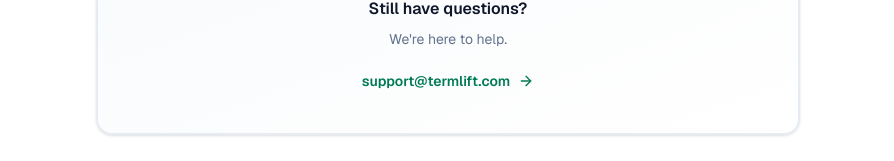
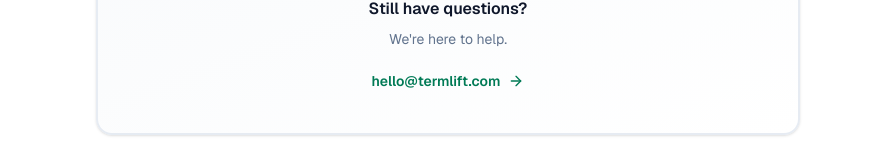
Before and after one commit to Boomchakalala/Dealcheck, a Next.js app: page /help in a window 1280 px wide. Shown: the part 1266-1427 px from the top of the page, without its empty margins (192-1086 px from the left). Built offline with nearby package versions, Linux system fonts and the light colour scheme; no server answers.

Commit message:
Sandbox autosave

```diff
--- a/src/app/help/page.tsx
+++ b/src/app/help/page.tsx
@@ -63,10 +63,10 @@ export default function HelpPage() {
             <p className="text-base font-semibold text-slate-900 mb-2">Still have questions?</p>
             <p className="text-sm text-slate-500 mb-5">We're here to help.</p>
             <a
-              href="mailto:support@termlift.com"
+              href="mailto:hello@termlift.com"
               className="inline-flex items-center gap-2 text-sm font-semibold text-emerald-700 hover:text-emerald-800 transition-colors group"
             >
-              support@termlift.com
+              hello@termlift.com
               <ArrowRight className="w-4 h-4 group-hover:translate-x-1 transition-transform" />
             </a>
           </div>
--- a/src/app/privacy/page.tsx
+++ b/src/app/privacy/page.tsx
@@ -47,7 +47,7 @@ export default function PrivacyPage() {
             <section>
               <h2 className="text-lg font-semibold text-slate-900 mb-3">1. Who We Are</h2>
               <p className="mb-2">TermLift is operated by its founding team. Company registration is in progress.</p>
-              <p className="text-xs text-slate-600">Contact: <a href="mailto:privacy@termlift.com" className="text-emerald-600 hover:underline">privacy@termlift.com</a></p>
+              <p className="text-xs text-slate-600">Contact: <a href="mailto:hello@termlift.com" className="text-emerald-600 hover:underline">hello@termlift.com</a></p>
             </section>
 
             <section>
@@ -139,7 +139,7 @@ export default function PrivacyPage() {
                 <li>• <span className="font-medium">Export:</span> Get your data in portable format</li>
                 <li>• <span className="font-medium">Object:</span> Object to certain processing</li>
               </ul>
-              <p className="mt-3 text-sm">To exercise these rights: <a href="mailto:privacy@termlift.com" className="text-emerald-600 hover:underline">privacy@termlift.com</a></p>
+              <p className="mt-3 text-sm">To exercise these rights: <a href="mailto:hello@termlift.com" className="text-emerald-600 hover:underline">hello@termlift.com</a></p>
             </section>
 
             <section>
@@ -182,8 +182,8 @@ export default function PrivacyPage() {
             <section>
               <h2 className="text-lg font-semibold text-slate-900 mb-3">11. Contact</h2>
               <div className="bg-slate-50 rounded-lg border border-slate-200 p-5">
-                <p className="text-sm"><span className="font-medium">Privacy questions:</span> <a href="mailto:privacy@termlift.com" className="text-emerald-600 hover:underline">privacy@termlift.com</a></p>
-                <p className="text-sm mt-1"><span className="font-medium">General support:</span> <a href="mailto:support@termlift.com" className="text-emerald-600 hover:underline">support@termlift.com</a></p>
+                <p className="text-sm"><span className="font-medium">Privacy questions:</span> <a href="mailto:hello@termlift.com" className="text-emerald-600 hover:underline">hello@termlift.com</a></p>
+                <p className="text-sm mt-1"><span className="font-medium">General support:</span> <a href="mailto:hello@termlift.com" className="text-emerald-600 hover:underline">hello@termlift.com</a></p>
               </div>
             </section>
 
--- a/src/app/security/page.tsx
+++ b/src/app/security/page.tsx
@@ -142,7 +142,7 @@ export default function SecurityPage() {
                 <li className="flex gap-2"><span>•</span> No formal incident response plan</li>
               </ul>
               <p className="text-sm text-slate-700 mt-3">
-                We&apos;re continuously improving. Questions? Email <a href="mailto:security@termlift.com" className="text-emerald-600 hover:underline font-medium">security@termlift.com</a>
+                We&apos;re continuously improving. Questions? Email <a href="mailto:hello@termlift.com" className="text-emerald-600 hover:underline font-medium">hello@termlift.com</a>
               </p>
             </div>
           </div>
@@ -153,9 +153,9 @@ export default function SecurityPage() {
 
             <div className="bg-white rounded-xl border border-slate-200 p-6">
               <div className="space-y-2 text-sm">
-                <p><span className="font-semibold text-slate-900">Security:</span> <a href="mailto:security@termlift.com" className="text-emerald-600 hover:underline">security@termlift.com</a></p>
-                <p><span className="font-semibold text-slate-900">Privacy:</span> <a href="mailto:privacy@termlift.com" className="text-emerald-600 hover:underline">privacy@termlift.com</a></p>
-                <p><span className="font-semibold text-slate-900">Support:</span> <a href="mailto:support@termlift.com" className="text-emerald-600 hover:underline">support@termlift.com</a></p>
+                <p><span className="font-semibold text-slate-900">Security:</span> <a href="mailto:hello@termlift.com" className="text-emerald-600 hover:underline">hello@termlift.com</a></p>
+                <p><span className="font-semibold text-slate-900">Privacy:</span> <a href="mailto:hello@termlift.com" className="text-emerald-600 hover:underline">hello@termlift.com</a></p>
+                <p><span className="font-semibold text-slate-900">Support:</span> <a href="mailto:hello@termlift.com" className="text-emerald-600 hover:underline">hello@termlift.com</a></p>
               </div>
             </div>
           </div>
--- a/src/app/terms/page.tsx
+++ b/src/app/terms/page.tsx
@@ -198,8 +198,8 @@ export default function TermsPage() {
             <section>
               <h2 className="text-lg font-semibold text-slate-900 mb-3">14. Contact</h2>
               <div className="bg-slate-50 rounded-lg border border-slate-200 p-5">
-                <p className="text-sm"><span className="font-medium">Questions about Terms:</span> <a href="mailto:support@termlift.com" className="text-emerald-600 hover:underline">support@termlift.com</a></p>
-                <p className="text-sm mt-1"><span className="font-medium">Legal notices:</span> <a href="mailto:legal@termlift.com" className="text-emerald-600 hover:underline">legal@termlift.com</a></p>
+                <p className="text-sm"><span className="font-medium">Questions about Terms:</span> <a href="mailto:hello@termlift.com" className="text-emerald-600 hover:underline">hello@termlift.com</a></p>
+                <p className="text-sm mt-1"><span className="font-medium">Legal notices:</span> <a href="mailto:hello@termlift.com" className="text-emerald-600 hover:underline">hello@termlift.com</a></p>
               </div>
             </section>
 
```
Also changed, not shown: 1 other file (tests, documents, lock files or other folders).
